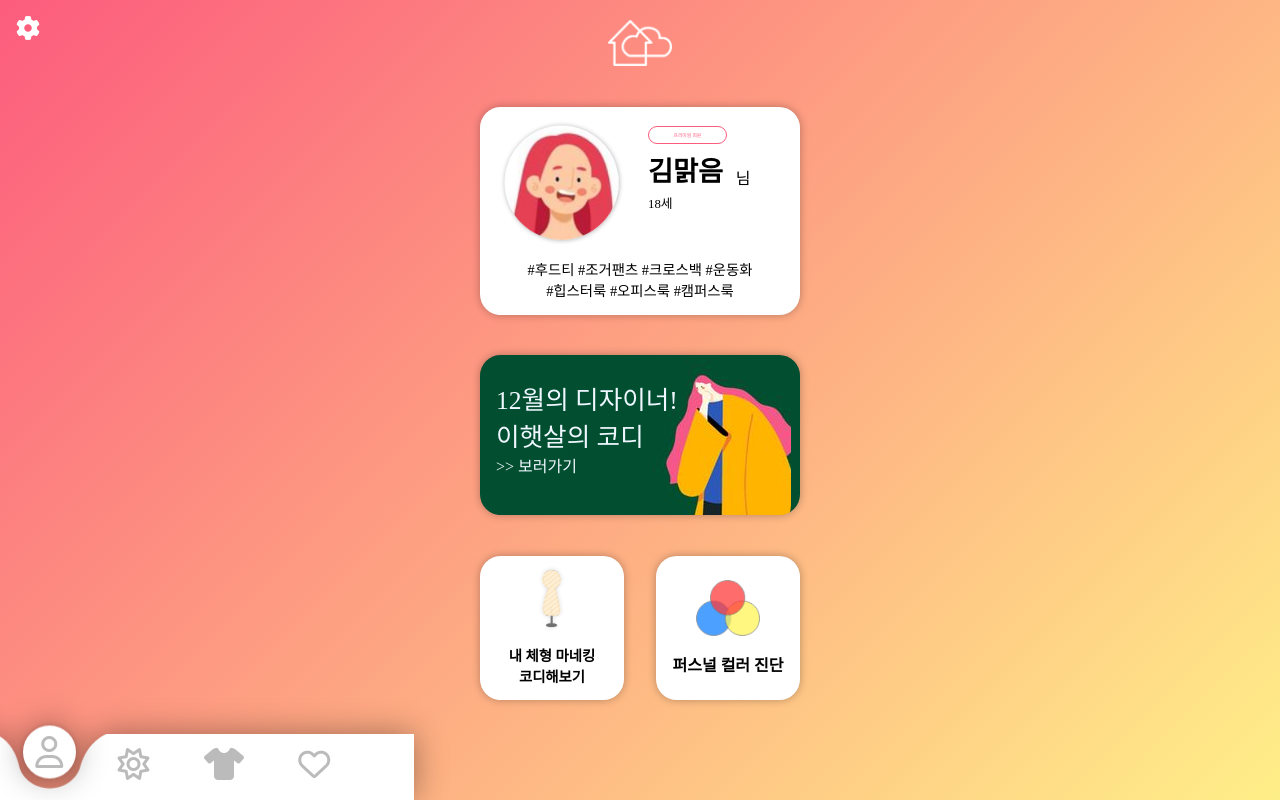
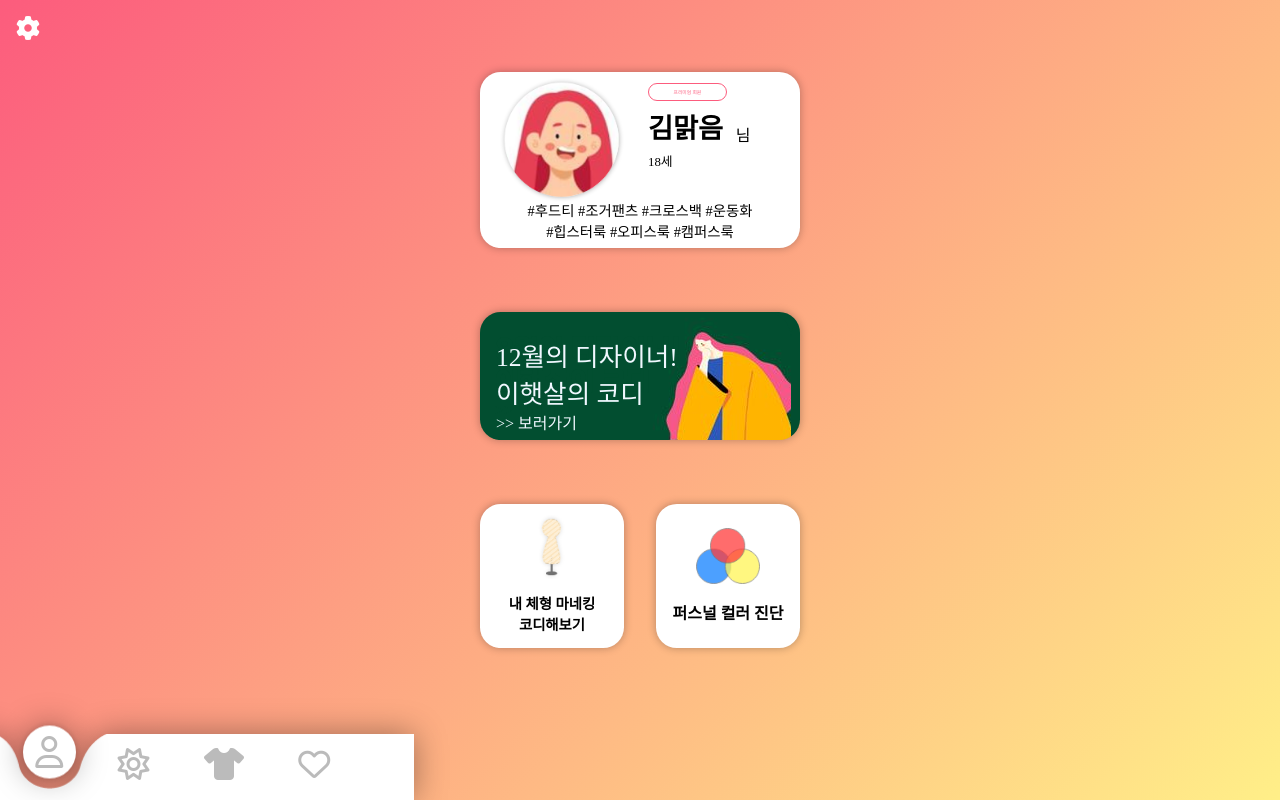
Before and after one commit to sesangbit56/weatherline_beta, a PHP site: page /html/user.html in a window 1280 px wide. Run offline with PHP 8.4, Linux system fonts and the light colour scheme; some libraries are stand-ins or nearby versions; some web fonts are replaced.

Commit message:
design fixed

```diff
--- a/css/user.css
+++ b/css/user.css
@@ -27,7 +27,8 @@ body{
     flex-direction: column;
     justify-content: space-around;
     align-items: center;
-    height: 90%;
+    height: 80%;
+    padding-top: 2.5rem;
 }
 .user-container{
     display:flex;
@@ -36,7 +37,7 @@ body{
     justify-content: space-around;
     align-items: center;
     width: 20rem;
-    height: 13rem;
+    height: 11rem;
     border-radius: 1.3rem;
 
 }
@@ -56,7 +57,7 @@ body{
     background-color: white;
     border-radius: 1.3rem;
     width: 20rem;
-    height: 10rem;
+    height: 8rem;
     background-color: #024E30;
     background-image: url('../image/마스크\ 그룹\ 13.png');
 
--- a/html/user.html
+++ b/html/user.html
@@ -31,7 +31,6 @@
     </div>
     <div id="main">
         <div class="main-container">
-            <img class="logo" src="../image/whitelogo.png" alt="">
             <div class="user-container">
                 <div class="profile-container">
                     <img src="../image/user-icon.png" alt="">
```
